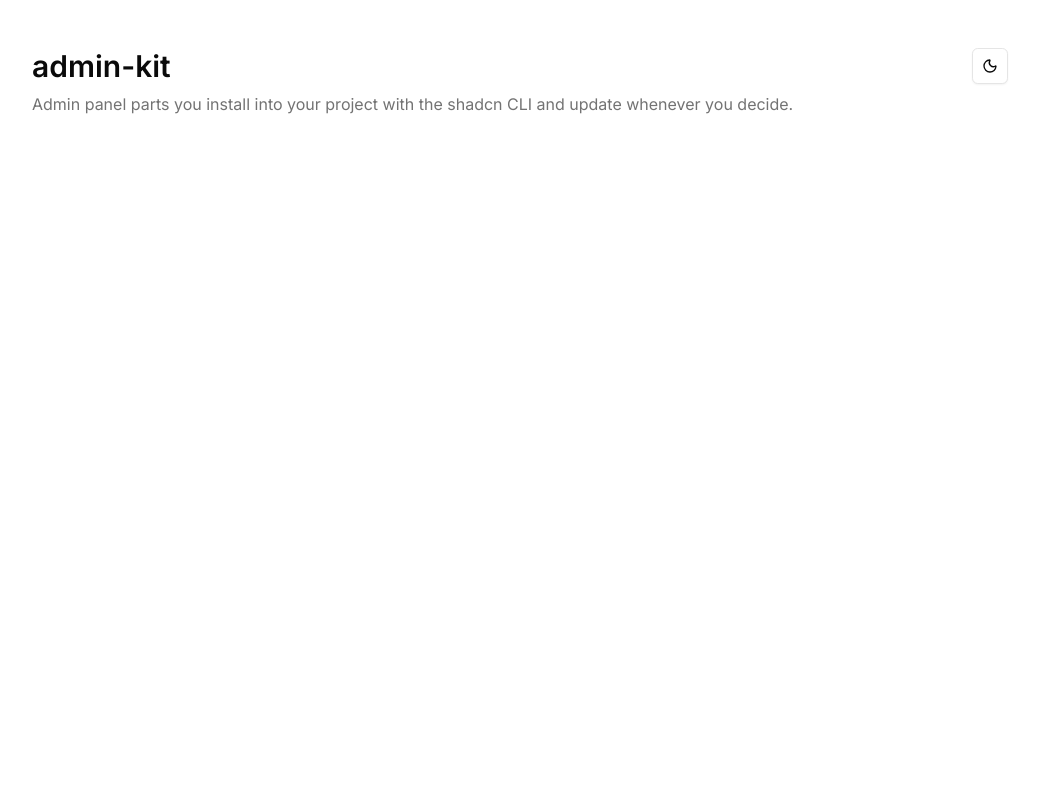
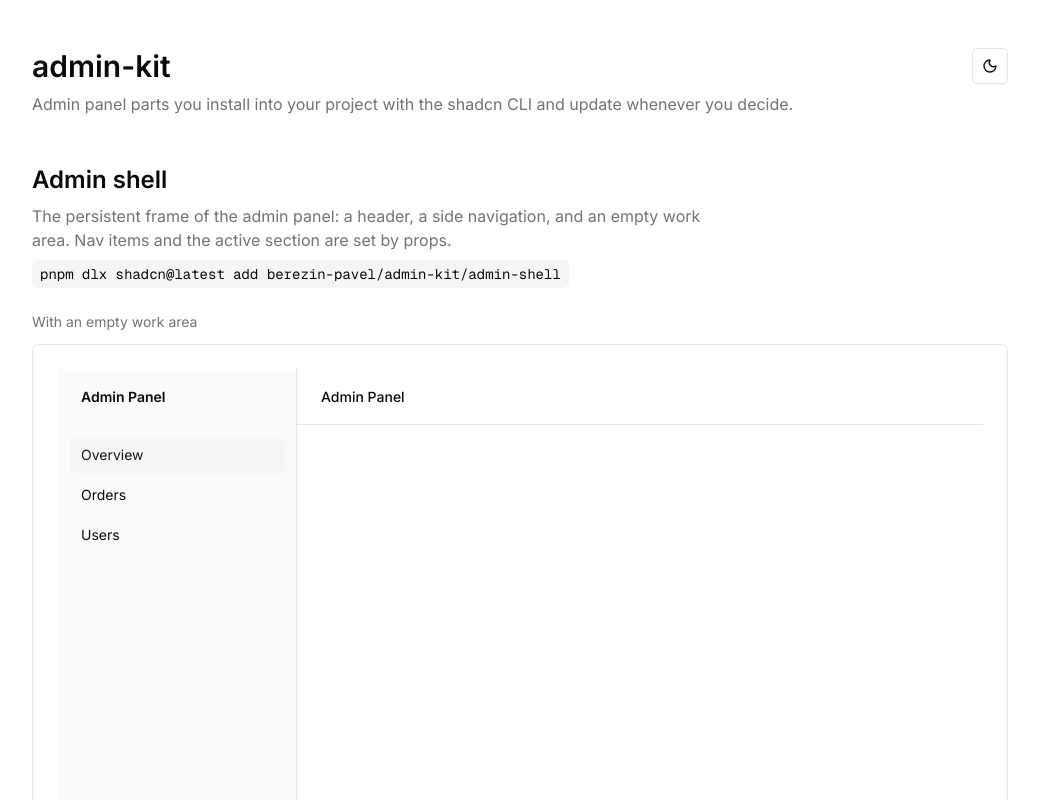
Before and after one commit to berezin-pavel/admin-kit, a Next.js app: page / in a window 1280 px wide. Shown: the top 800 px of the page, without its empty margins (120-1159 px from the left). Built offline with nearby package versions, Linux system fonts and the light colour scheme.

Commit message:
Add the admin shell to the registry and the showcase

```diff
--- a/registry.json
+++ b/registry.json
@@ -79,6 +79,31 @@
           "sidebar-ring": "oklch(0.556 0 0)"
         }
       }
+    },
+    {
+      "$schema": "https://ui.shadcn.com/schema/registry-item.json",
+      "name": "admin-shell",
+      "type": "registry:block",
+      "title": "Admin shell",
+      "description": "The admin's permanent frame: a header, a side navigation, and an empty work area. Placed once per project, with nav items set through props. Requires the admin-theme theme.",
+      "registryDependencies": ["berezin-pavel/admin-kit/admin-theme"],
+      "files": [
+        {
+          "path": "registry/admin-shell/admin-shell.tsx",
+          "type": "registry:component",
+          "target": "@components/admin/admin-shell.tsx"
+        },
+        {
+          "path": "registry/admin-shell/admin-header.tsx",
+          "type": "registry:component",
+          "target": "@components/admin/admin-header.tsx"
+        },
+        {
+          "path": "registry/admin-shell/admin-nav.tsx",
+          "type": "registry:component",
+          "target": "@components/admin/admin-nav.tsx"
+        }
+      ]
     }
   ]
 }
--- /dev/null
+++ b/registry/admin-shell/admin-header.tsx
@@ -0,0 +1,18 @@
+import type { ReactNode } from "react"
+
+export function AdminHeader({
+  title,
+  actions,
+}: {
+  title: string
+  actions?: ReactNode
+}) {
+  return (
+    <header className="flex h-14 items-center justify-between gap-4 border-b border-border px-6">
+      <span className="text-sm font-medium">{title}</span>
+      {actions ? (
+        <div className="flex items-center gap-2">{actions}</div>
+      ) : null}
+    </header>
+  )
+}
--- /dev/null
+++ b/registry/admin-shell/admin-nav.tsx
@@ -0,0 +1,34 @@
+import { cn } from "@/lib/utils"
+
+export interface AdminNavItem {
+  href: string
+  title: string
+}
+
+export function AdminNav({
+  items,
+  activeHref,
+}: {
+  items: readonly AdminNavItem[]
+  activeHref: string
+}) {
+  return (
+    <nav className="flex flex-col gap-1 p-3">
+      {items.map((item) => (
+        <a
+          key={item.href}
+          href={item.href}
+          aria-current={item.href === activeHref ? "page" : undefined}
+          className={cn(
+            "rounded-md px-3 py-2 text-sm transition-colors",
+            item.href === activeHref
+              ? "bg-sidebar-accent text-sidebar-accent-foreground"
+              : "text-sidebar-foreground hover:bg-sidebar-accent/50"
+          )}
+        >
+          {item.title}
+        </a>
+      ))}
+    </nav>
+  )
+}
--- /dev/null
+++ b/registry/admin-shell/admin-shell.tsx
@@ -0,0 +1,35 @@
+import type { ReactNode } from "react"
+
+import { AdminHeader } from "./admin-header"
+import { AdminNav, type AdminNavItem } from "./admin-nav"
+
+export interface AdminShellProps {
+  title: string
+  nav: readonly AdminNavItem[]
+  activeHref: string
+  actions?: ReactNode
+  children?: ReactNode
+}
+
+export function AdminShell({
+  title,
+  nav,
+  activeHref,
+  actions,
+  children,
+}: AdminShellProps) {
+  return (
+    <div className="flex min-h-svh bg-background text-foreground">
+      <aside className="hidden w-60 shrink-0 border-r border-sidebar-border bg-sidebar md:block">
+        <div className="flex h-14 items-center px-6 text-sm font-semibold">
+          {title}
+        </div>
+        <AdminNav items={nav} activeHref={activeHref} />
+      </aside>
+      <div className="flex min-w-0 flex-1 flex-col">
+        <AdminHeader title={title} actions={actions} />
+        <main className="flex-1 p-6">{children}</main>
+      </div>
+    </div>
+  )
+}
--- /dev/null
+++ b/showcase/admin-shell.tsx
@@ -0,0 +1,32 @@
+import { AdminShell } from "@/registry/admin-shell/admin-shell"
+
+import type { ShowcaseEntry } from "./types"
+
+const nav = [
+  { href: "/", title: "Overview" },
+  { href: "/orders", title: "Orders" },
+  { href: "/users", title: "Users" },
+] as const
+
+export const adminShellEntry: ShowcaseEntry = {
+  item: "admin-shell",
+  title: "Admin shell",
+  description:
+    "The persistent frame of the admin panel: a header, a side navigation, and an empty work area. Nav items and the active section are set by props.",
+  views: [
+    {
+      name: "With an empty work area",
+      render: () => <AdminShell title="Admin Panel" nav={nav} activeHref="/" />,
+    },
+    {
+      name: "With content in the work area",
+      render: () => (
+        <AdminShell title="Admin Panel" nav={nav} activeHref="/orders">
+          <div className="text-sm text-muted-foreground">
+            Widgets go here.
+          </div>
+        </AdminShell>
+      ),
+    },
+  ],
+}
--- a/showcase/entries.tsx
+++ b/showcase/entries.tsx
@@ -1,3 +1,4 @@
+import { adminShellEntry } from "./admin-shell"
 import type { ShowcaseEntry } from "./types"
 
-export const showcaseEntries: readonly ShowcaseEntry[] = []
+export const showcaseEntries: readonly ShowcaseEntry[] = [adminShellEntry]
```
